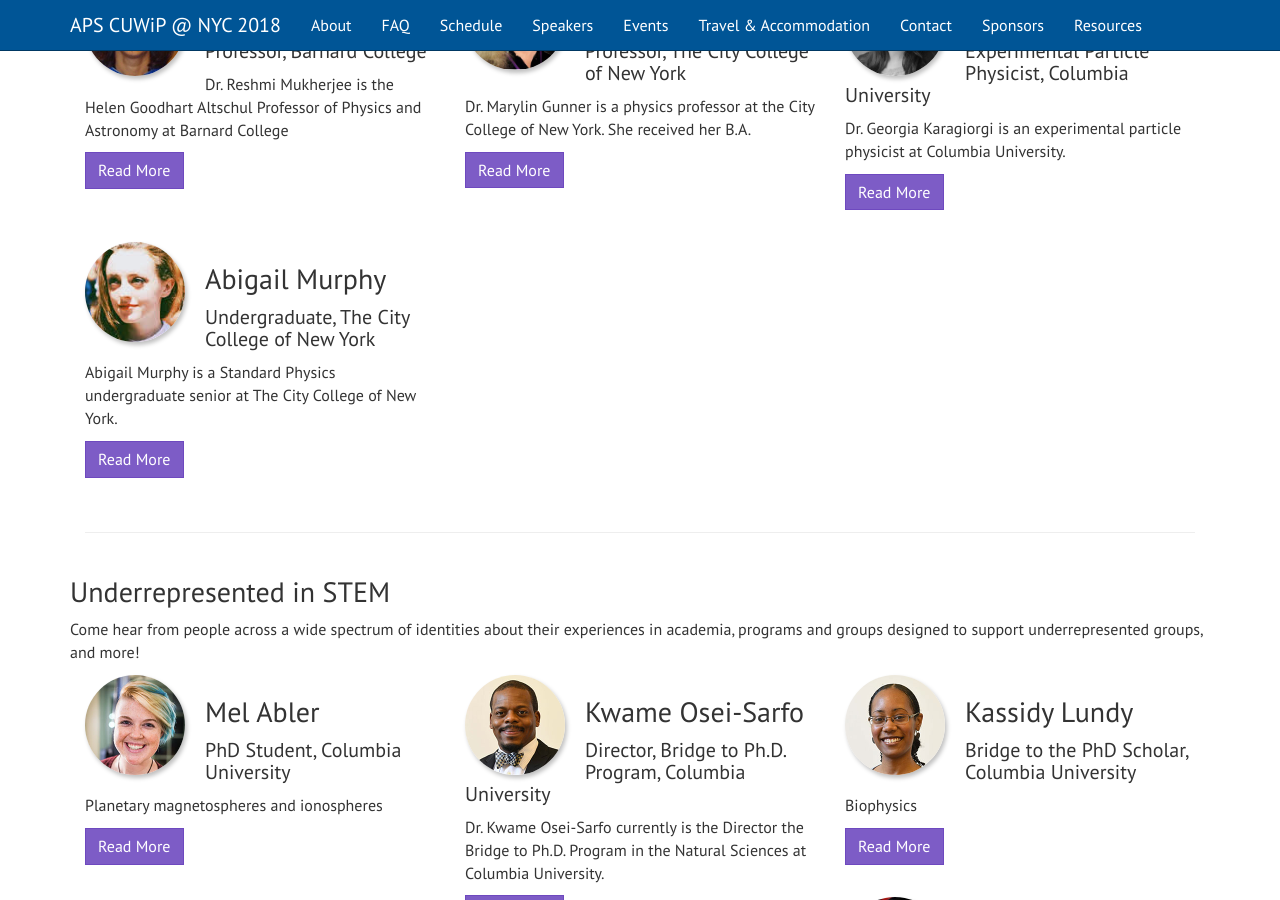
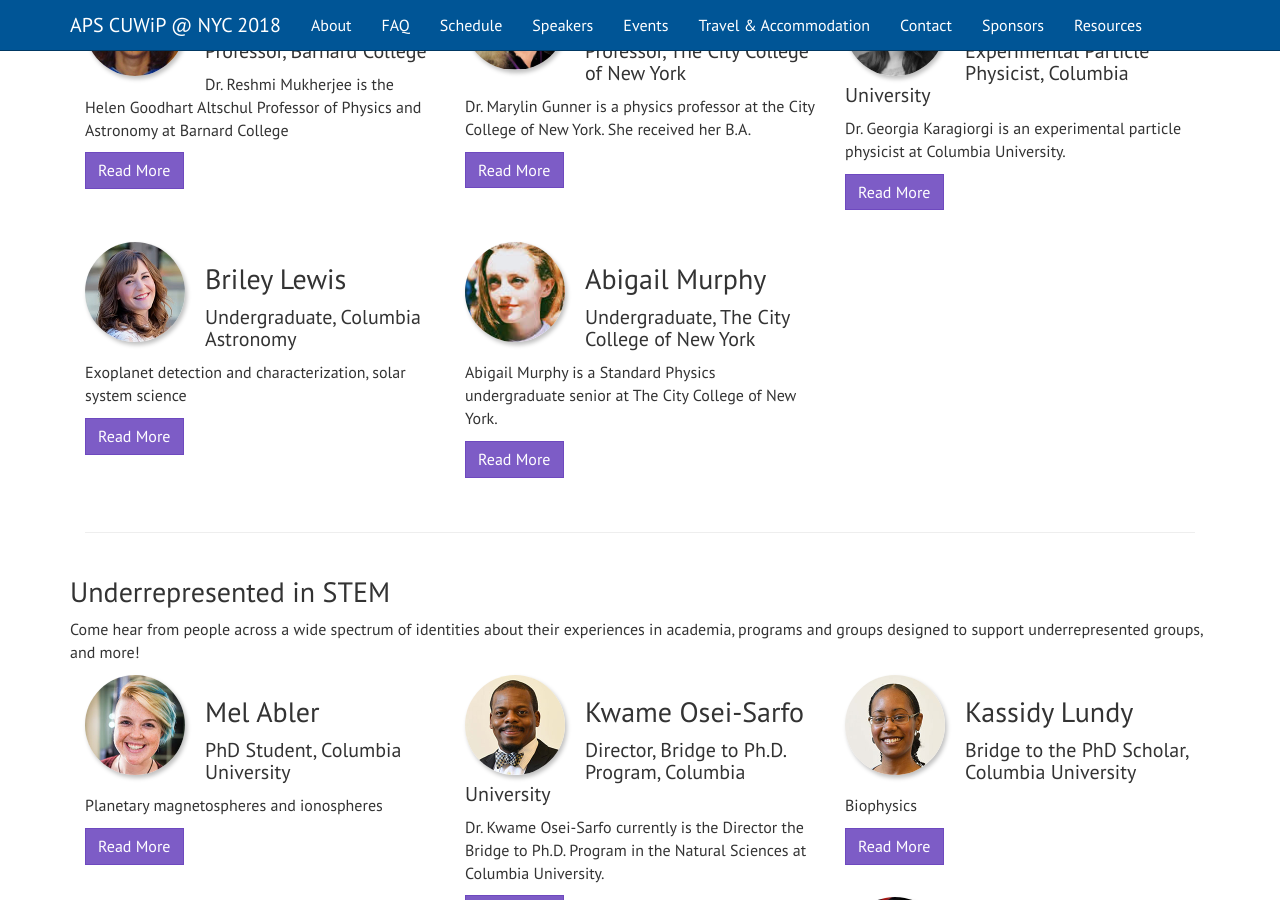
Before and after one commit to cuwip-nyc/cuwip-nyc.github.io, a Jekyll site: the page built from speakers.html, in a window 1280 px wide and 900 px high, scrolled down 1893 px. Built offline with Jekyll 4.4.1, drawn with Linux system fonts in a browser that asks for light colours; nearby versions of some CDN libraries.

Commit message:
add a speaker

```diff
--- a/speakers.html
+++ b/speakers.html
@@ -250,6 +250,23 @@ future SBND and DUNE experiments.</p>
 </div>
 
 
+
+<div class="col-md-4 col-sm-6 col-xs-12 aSpeaker">
+<img src="{{base.url}}/images/b-l-200.jpg" alt="lewis" class="img-circle img-responsive shadowImg pull-left" width="100" height="100">
+<h3>Briley Lewis</h3>
+<h4>Undergraduate, Columbia Astronomy</h4>
+<p>Exoplanet detection and characterization, solar system science</p>
+<button class="btn btn-info" type="button" data-toggle="collapse" data-target="#lewisBio" aria-expanded="false" aria-controls="lewisBio">
+Read More
+</button>
+<div class="collapse" id="lewisBio">
+<div class="well">
+<p>Briley Lewis is a senior undergraduate student at Columbia University studying astrophysics. Under Dr. Rebecca Oppenheimer at the American Museum of Natural History, she works on Project 1640, a high-contrast imaging survey to directly image exoplanets and other substellar objects. Additionally, she participated in a summer program with Space Telescope Science Institute in Baltimore, MD; for this project, she works with data from the New Horizons flyby of Pluto to investigate the effects of topography on the movement of ices on Pluto's surface. In addition to research, Briley is involved with Columbia's Undergraduate Astronomy Club, BlueShift, which aims to promote a community between undergraduate students and support their involvement in research and departmental activities. She attended her first CUWiP her sophomore year of undergrad, and is very excited to be helping with this year's conference.
+</p>
+
+</div>
+</div>
+</div>
 
 
 <div class="col-md-4 col-sm-6 col-xs-12 aSpeaker">
```
Also changed, not shown: images/b-l-200.jpg (added), 2 other files.
